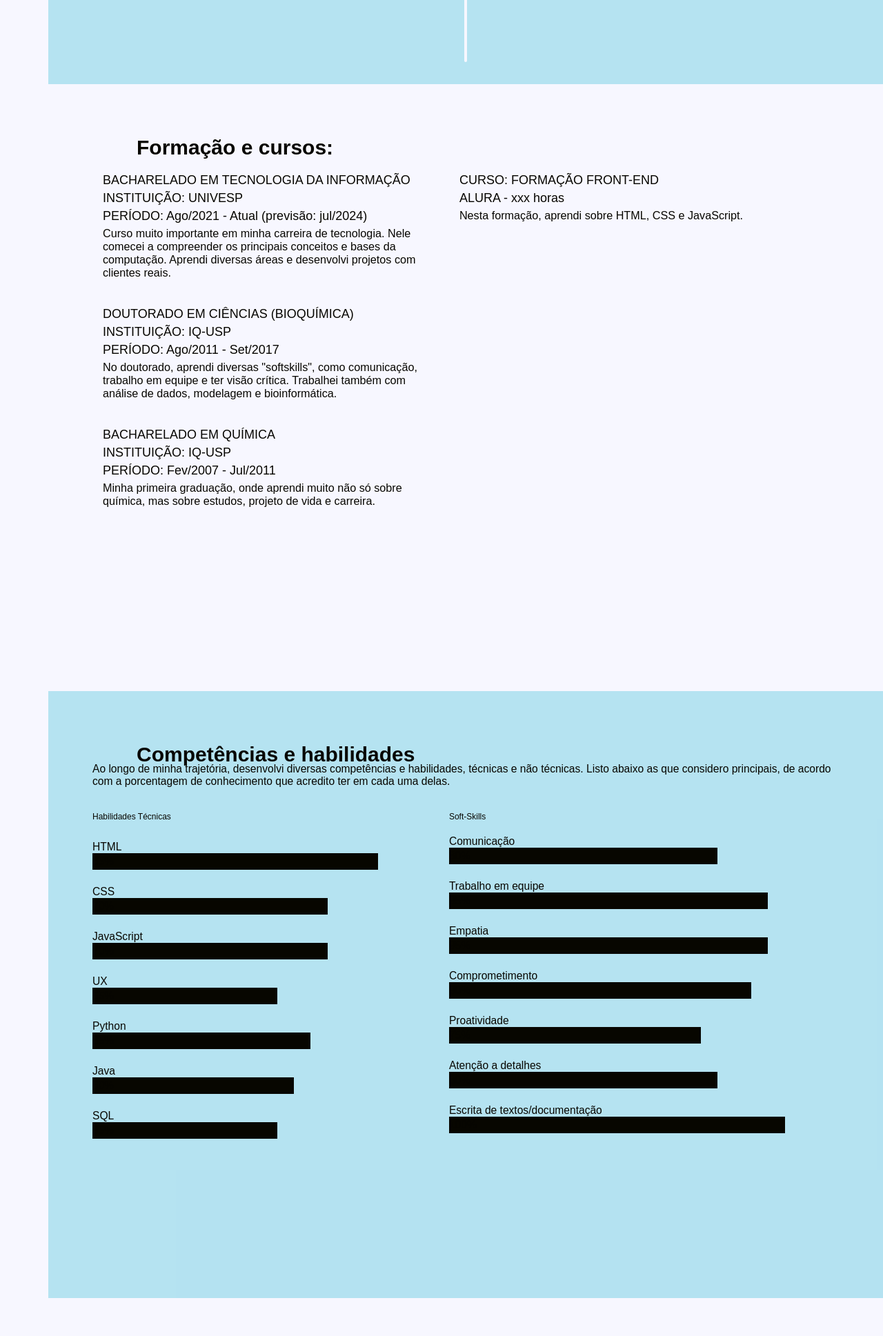
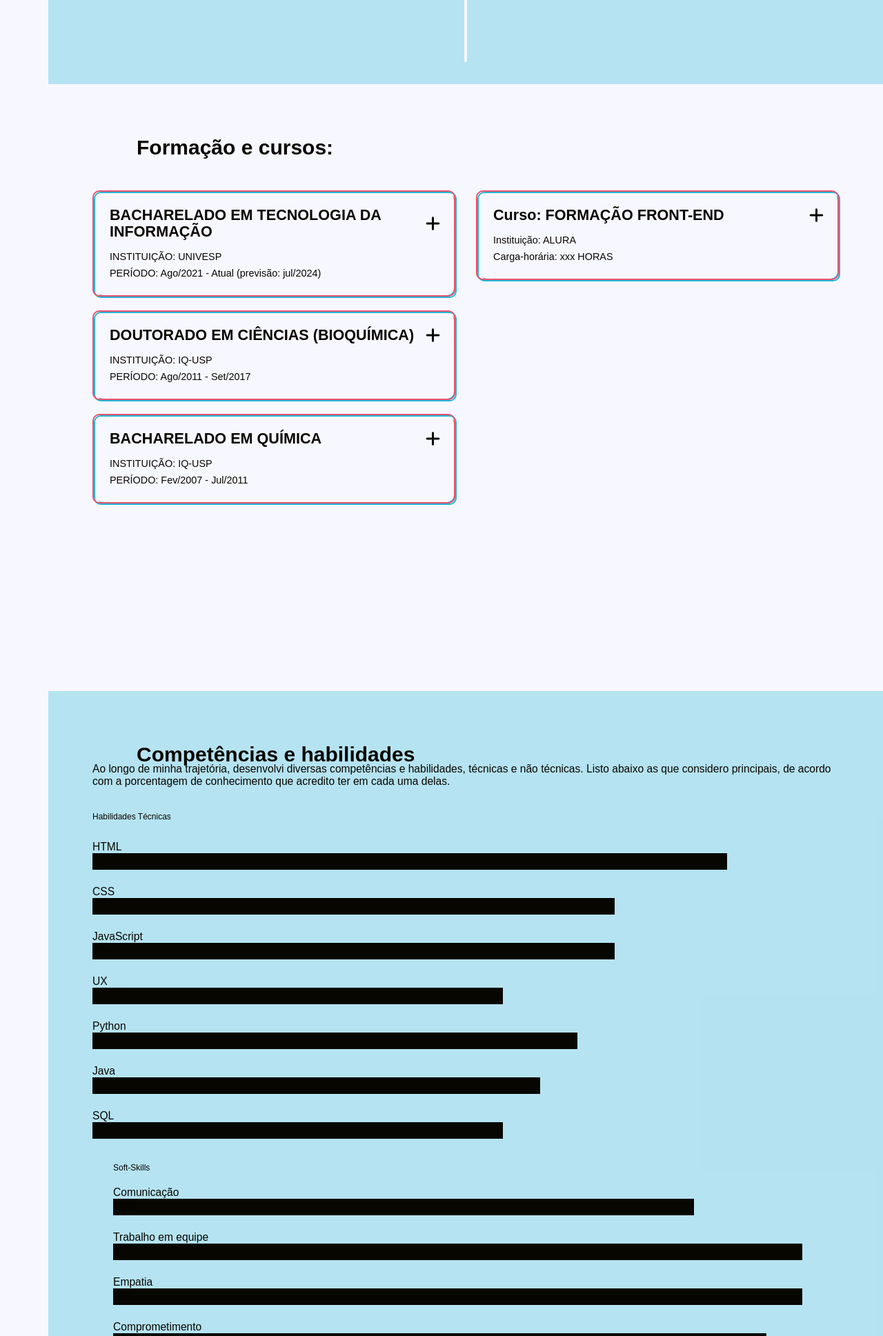
Before and after one commit to Valqps/Portfolio, a Flask app: page / in a window 1280 px wide. Shown: the part 3893-5830 px from the top of the page at 69% size. Before the commit the page ends 5775 px from the top, so only its background shows below. Run offline with Flask 3, Linux system fonts and the light colour scheme; some libraries are stand-ins or nearby versions; some web fonts are replaced.

Commit message:
Criando menu aparecer ocultar de cursos, ainda em fase inicial

```diff
--- /dev/null
+++ b/static/oculta-texto.js
@@ -0,0 +1,8 @@
+var simbolosMais = document.querySelectorAll(".cursos__item");
+
+simbolosMais.forEach(simbolo => {
+    simbolo.addEventListener("mouseover", (evento) => {
+        console.log(evento.AT_TARGET);
+    });
+
+})
--- a/static/styles/cursos.css
+++ b/static/styles/cursos.css
@@ -1,16 +1,42 @@
+#cursos h2 {
+    margin-bottom: 1em;
+}
+
+.borda-colorida {
+    /* line-height: normal; */
+
+    margin: 20px 0;
+    border: 2px solid var(--cor-rosa);
+    border-radius: 10px;
+    filter: drop-shadow(2px 2px 0.5px var(--cor-verde));
+}
+
 .cursos__item {
-    line-height: normal;
-    font-size: 1.5em;
-    padding: 10px;
-    /* border: 2px solid var(--cor-escura); */
+    padding: 20px;
+    background-color: var(--cor-clara);
     border-radius: 10px;
-    margin: 10px 0;
+    margin: 2px 0 0 3px;
+}
+
+.cursos__item__oculto {
+    display: none;
 }
 
 .cursos__item p {
-    margin: 5px;
+    margin: 5px 0;
+    font-size: 1.5em;
 }
 
-.cursos__item__descricao {
-    font-size: 0.9em;
+.cursos__item h3 {
+    font-weight: 600;
+    font-size: 1.8em;
+    margin: 0 0 12px 0;
 }
+
+.cursos__item i {
+    margin: 0 0 12px 0;
+}
+
+.cursos__item h4 {
+    font-size: 1.2em;
+}
--- a/static/styles/style.css
+++ b/static/styles/style.css
@@ -53,12 +53,17 @@ h2 {
     font-weight: 600;
 }
 
-.duas-colunas {
+.colunas {
     display: flex;
+    justify-content: space-between;
 }
 
-.coluna {
-    width: 45%;
+.alinhados {
+    align-items: center;
+}
+
+.coluna-item {
+    width: 50%;
 }
 
 .coluna-direita {
--- a/templates/index.html
+++ b/templates/index.html
@@ -130,32 +130,56 @@
         </section>
         <section class="section" id="cursos">
             <h2>Formação e cursos:</h2>
-            <div class="duas-colunas">
-                <div class="coluna">
-                    <div class="cursos__item cursos__formacao">
-                        <p><strong>BACHARELADO EM TECNOLOGIA DA INFORMAÇÃO</strong></p>
-                        <p>INSTITUIÇÃO: UNIVESP</p>
-                        <p>PERÍODO: Ago/2021 - Atual (previsão: jul/2024)</p>
-                        <p class="cursos__item__descricao">Curso muito importante em minha carreira de tecnologia. Nele comecei a compreender os principais conceitos e bases da computação. Aprendi diversas áreas e desenvolvi projetos com clientes reais.</p>
+            <div class="colunas">
+                <div class="coluna-item">
+                    <div class="borda-colorida">
+                        <div class="cursos__item cursos__formacao">
+                            <div class="colunas alinhados">
+                                <h3>BACHARELADO EM TECNOLOGIA DA INFORMAÇÃO </h3>
+                                <i id="simbolo-mais" class="fa-solid fa-plus fa-2xl cursos__item__visivel"></i>
+                            </div>
+                            <h4>INSTITUIÇÃO: UNIVESP</h4>
+                            <h4>PERÍODO: Ago/2021 - Atual (previsão: jul/2024)</h4>
+                            <p class="cursos__item__oculto">Aprendi diversos conceitos e bases da computação. Foi importante para conhecer diversas áreas e desenvolver projetos com clientes reais.</p>
+                        </div>
                     </div>
-                    <div class="cursos__item cursos__formacao">
-                        <p><strong>DOUTORADO EM CIÊNCIAS (BIOQUÍMICA)</strong></p>
-                        <p>INSTITUIÇÃO: IQ-USP</p>
-                        <p>PERÍODO: Ago/2011 - Set/2017</p>
-                        <p class="cursos__item__descricao">No doutorado, aprendi diversas "softskills", como comunicação, trabalho em equipe e ter visão crítica. Trabalhei também com análise de dados, modelagem e bioinformática.</p>
+                    <div class="borda-colorida">
+                        <div class="cursos__item cursos__formacao">
+                            <div class="colunas alinhados">
+                                <h3>DOUTORADO EM CIÊNCIAS (BIOQUÍMICA) </h3>
+                                <i id="simbolo-mais" class="fa-solid fa-plus fa-2xl"></i>
+                                <i id="simbolo-menos" class="fa-solid fa-minus fa-2xl cursos__item__oculto"></i>
+                            </div>
+                            <h4>INSTITUIÇÃO: IQ-USP</h4>
+                            <h4>PERÍODO: Ago/2011 - Set/2017</h4>
+                            <p class="cursos__item__oculto">No doutorado, aprendi diversas "softskills", como comunicação, trabalho em equipe e ter visão crítica. Trabalhei também com análise de dados, modelagem e bioinformática.</p>
+                        </div>
                     </div>
-                    <div class="cursos__item cursos__formacao">
-                        <p><strong>BACHARELADO EM QUÍMICA</strong></p>
-                        <p>INSTITUIÇÃO: IQ-USP</p>
-                        <p>PERÍODO: Fev/2007 - Jul/2011</p>
-                        <p class="cursos__item__descricao">Minha primeira graduação, onde aprendi muito não só sobre química, mas sobre estudos, projeto de vida e carreira.</p>
+                    <div class="borda-colorida">
+                        <div class="cursos__item cursos__formacao">
+                            <div class="colunas alinhados">
+                                <h3>BACHARELADO EM QUÍMICA</h3>
+                                <i id="simbolo-mais" class="fa-solid fa-plus fa-2xl"></i>
+                                <i id="simbolo-menos" class="fa-solid fa-minus fa-2xl cursos__item__oculto"></i>
+                            </div>
+                            <h4>INSTITUIÇÃO: IQ-USP</h4>
+                            <h4>PERÍODO: Fev/2007 - Jul/2011</h4>
+                            <p class="cursos__item__oculto">Minha primeira graduação, onde aprendi muito não só sobre química, mas sobre estudos, projeto de vida e carreira.</p>
+                        </div>
                     </div>
                 </div>
-                <div class="coluna coluna-direita">
-                    <div class="cursos__item">
-                        <p><strong>CURSO: </strong>FORMAÇÃO FRONT-END</p>
-                        <p>ALURA - xxx horas</p>
-                        <p class="cursos__item__descricao">Nesta formação, aprendi sobre HTML, CSS e JavaScript.</p>
+                <div class="coluna-item coluna-direita">
+                    <div class="borda-colorida">
+                        <div class="cursos__item">
+                            <div class="colunas alinhados">
+                                <h3>Curso: FORMAÇÃO FRONT-END</h3>
+                                <i id="simbolo-mais" class="fa-solid fa-plus fa-2xl"></i>
+                                <i id="simbolo-menos" class="fa-solid fa-minus fa-2xl cursos__item__oculto"></i>
+                            </div>
+                            <h4>Instituição: ALURA</h4>
+                            <h4>Carga-horária: xxx HORAS</h4>
+                            <p class="cursos__item__oculto">Nesta formação, aprendi sobre HTML, CSS e JavaScript.</p>
+                        </div>
                     </div>
                 </div>
             </div>
@@ -371,6 +395,7 @@
 <script src="https://cdn.jsdelivr.net/npm/popper.js@1.12.9/dist/umd/popper.min.js" integrity="sha384-ApNbgh9B+Y1QKtv3Rn7W3mgPxhU9K/ScQsAP7hUibX39j7fakFPskvXusvfa0b4Q" crossorigin="anonymous"></script>
 <script src="https://cdn.jsdelivr.net/npm/bootstrap@4.0.0/dist/js/bootstrap.min.js" integrity="sha384-JZR6Spejh4U02d8jOt6vLEHfe/JQGiRRSQQxSfFWpi1MquVdAyjUar5+76PVCmYl" crossorigin="anonymous"></script>
     <script src="../static/script.js"></script>
+    <script src="../static/oculta-texto.js"></script>
 
 </body>
 </html>
```
